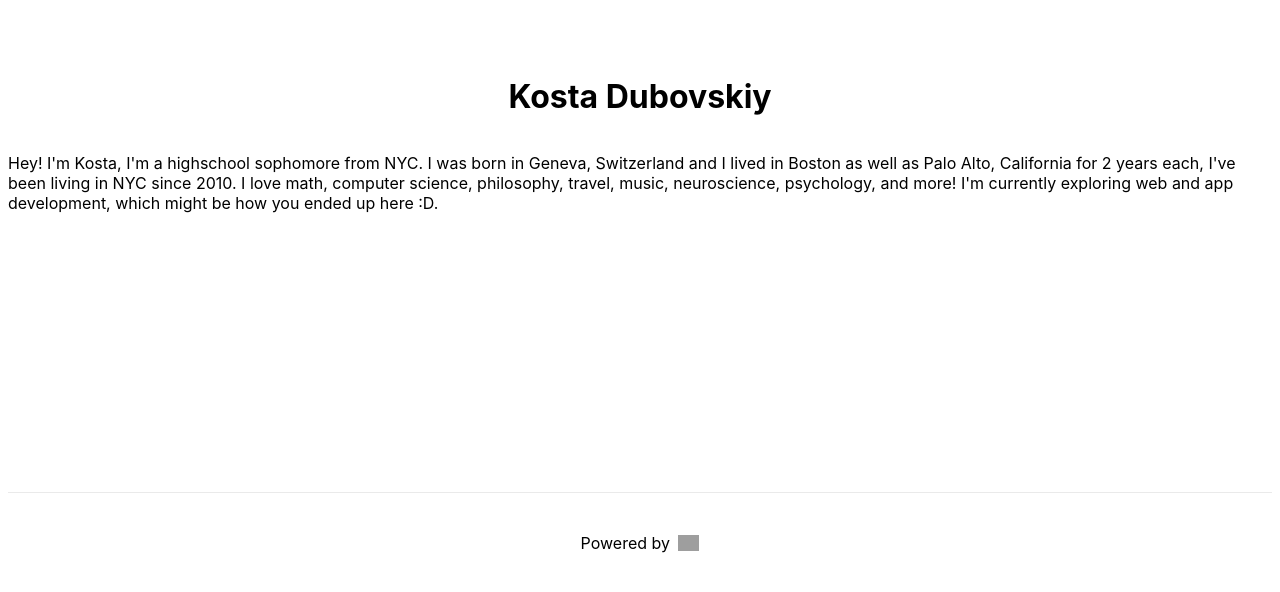
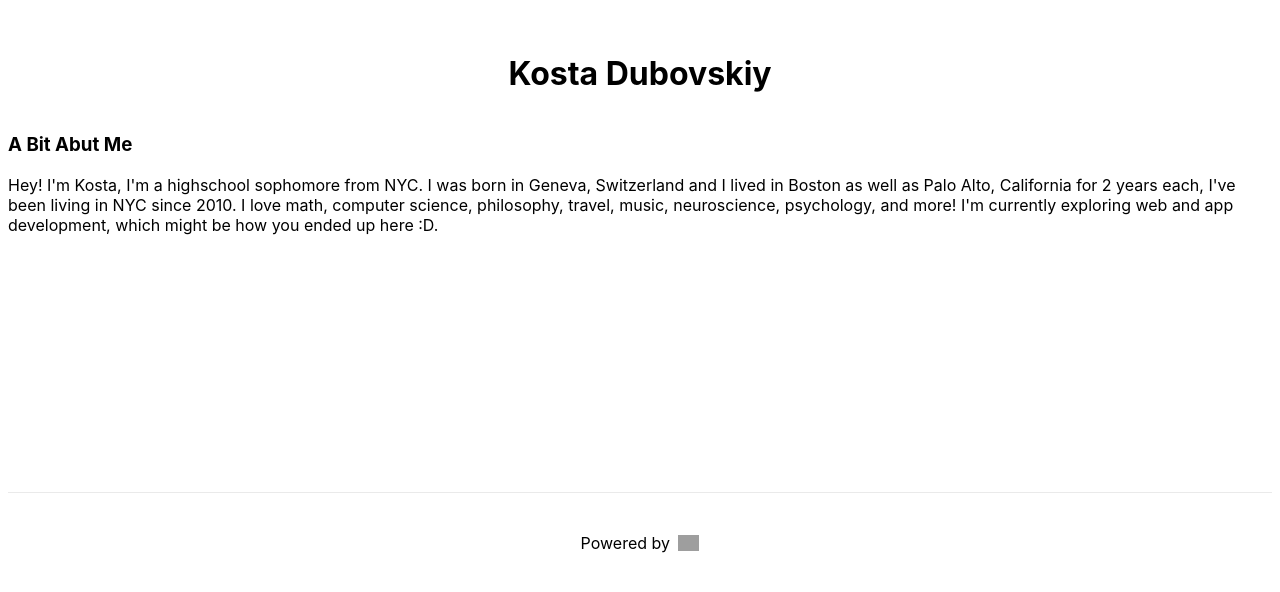
Before and after one commit to kostadubovskiy/me, a Next.js app: page / in a window 1280 px wide. Shown: the part 208-800 px from the top of the page. Built offline with nearby package versions, Linux system fonts and the light colour scheme; grey boxes are pictures that could not be loaded.

Commit message:
Landing Page Update

```diff
--- a/pages/index.js
+++ b/pages/index.js
@@ -10,6 +10,8 @@ export default function Home() {
 
       <main>
         <h1>Kosta Dubovskiy</h1>
+        <div id='About Me'>
+          <h3>A Bit Abut Me</h3>
           <p>
           Hey! I'm Kosta, I'm a highschool sophomore from NYC. I was born in
           Geneva, Switzerland and I lived in Boston as well as Palo Alto,
@@ -18,6 +20,7 @@ export default function Home() {
           psychology, and more! I'm currently exploring web and app development,
           which might be how you ended up here :D.
           </p>
+        </div>
 
       </main>
 
```
Lines whose indentation alone changed are shown as unchanged.
